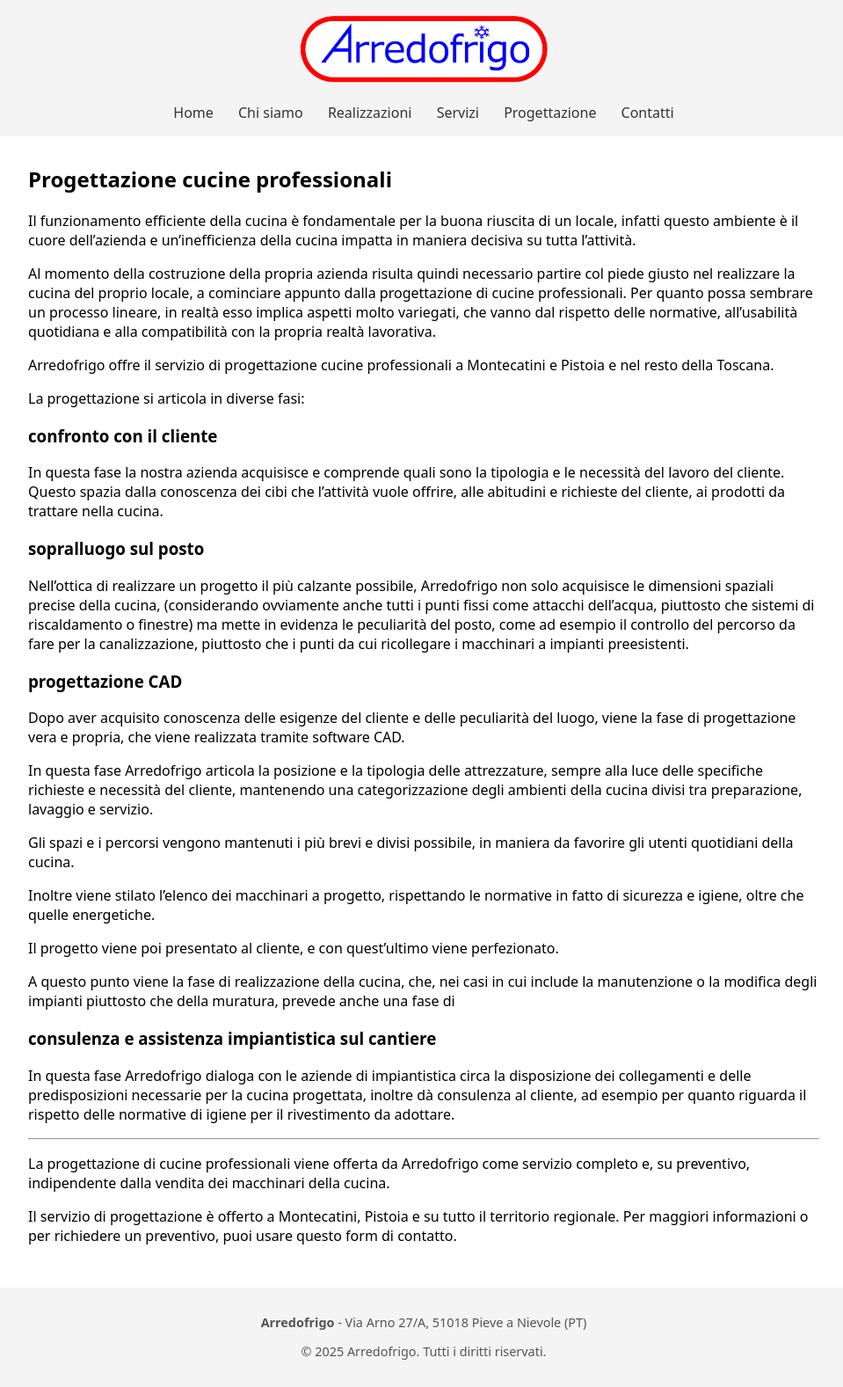
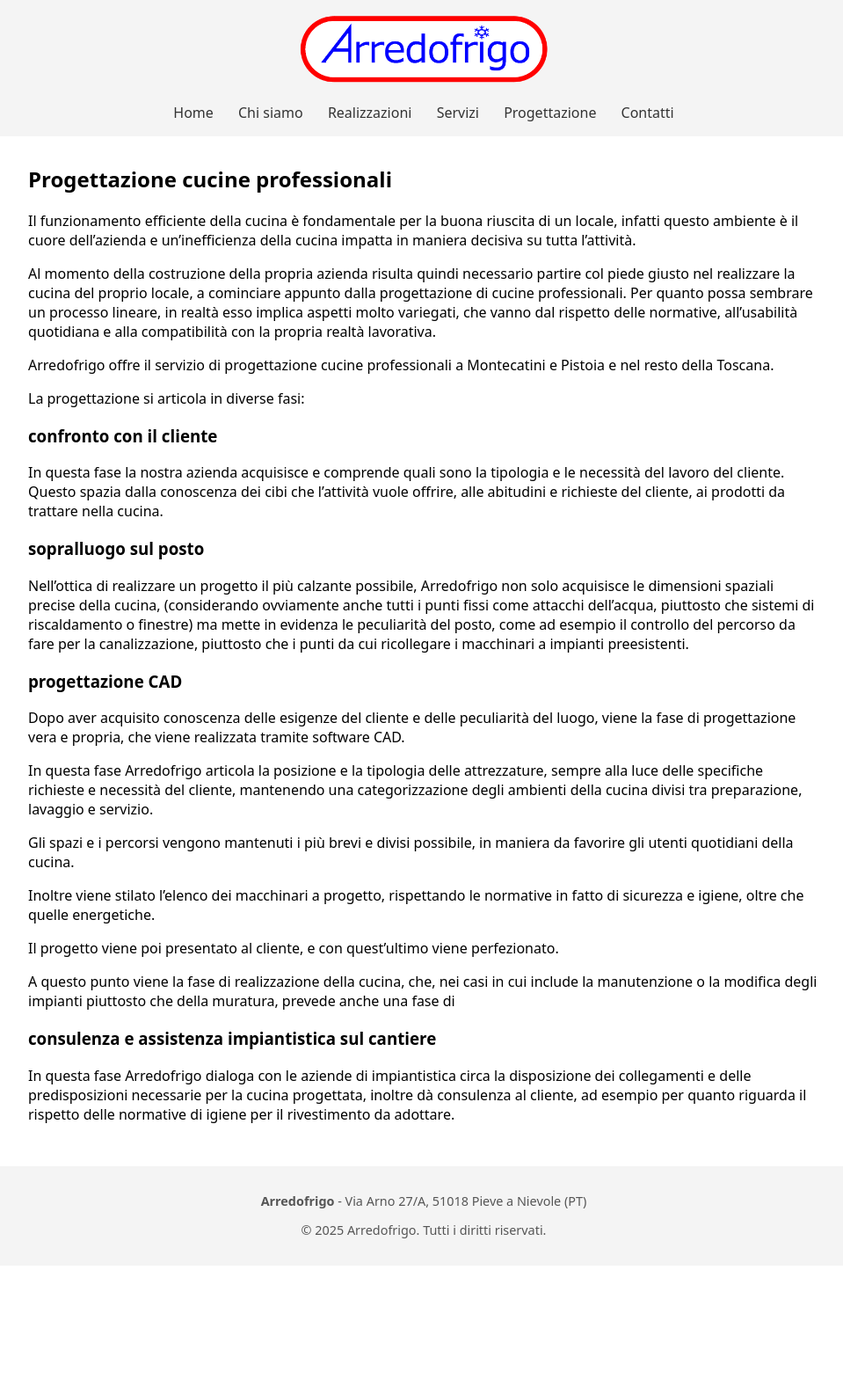
Before and after one commit to fusebyte/Arredofrigo, a Jekyll site: the page built from progettazione-cucine-professionali.md, in a window 1280 px wide. Shown: the whole page at 88% size, without its empty margins (158-1117 px from the left). Built offline with Jekyll 4.4.1, drawn with Linux system fonts in a browser that asks for light colours; after the commit the page ends 1439 px from its top, so only the background shows below that.

Commit message:
tolta ultima frase riguardo form contatto

```diff
--- a/progettazione-cucine-professionali.md
+++ b/progettazione-cucine-professionali.md
@@ -38,9 +38,3 @@
 ### consulenza e assistenza impiantistica sul cantiere
 
 In questa fase Arredofrigo dialoga con le aziende di impiantistica circa la disposizione dei collegamenti e delle predisposizioni necessarie per la cucina progettata, inoltre dà consulenza al cliente, ad esempio per quanto riguarda il rispetto delle normative di igiene per il rivestimento da adottare.
-
----
-
-La progettazione di cucine professionali viene offerta da Arredofrigo come servizio completo e, su preventivo, indipendente dalla vendita dei macchinari della cucina.
-
-Il servizio di progettazione è offerto a Montecatini, Pistoia e su tutto il territorio regionale. Per maggiori informazioni o per richiedere un preventivo, puoi usare questo form di contatto.
```
